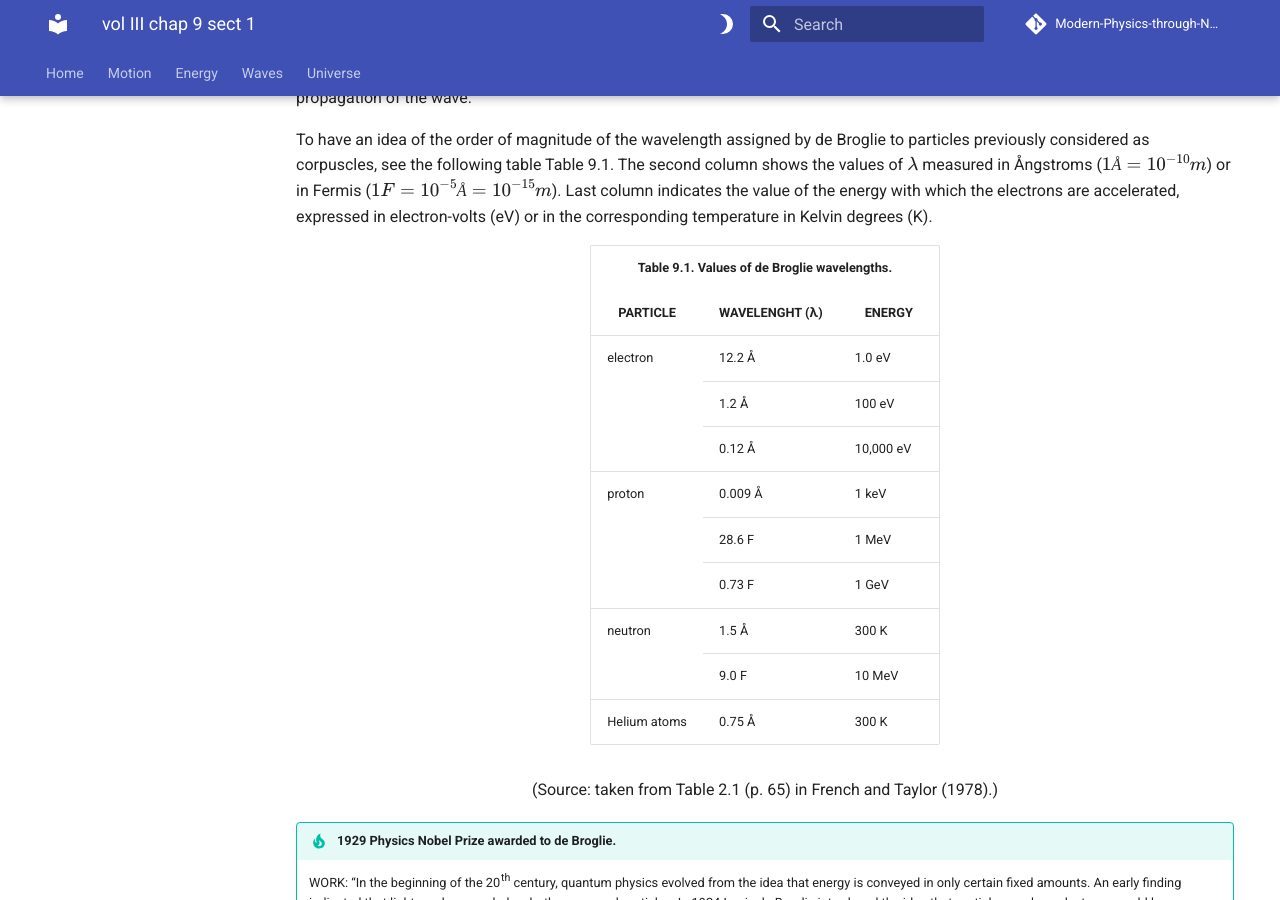
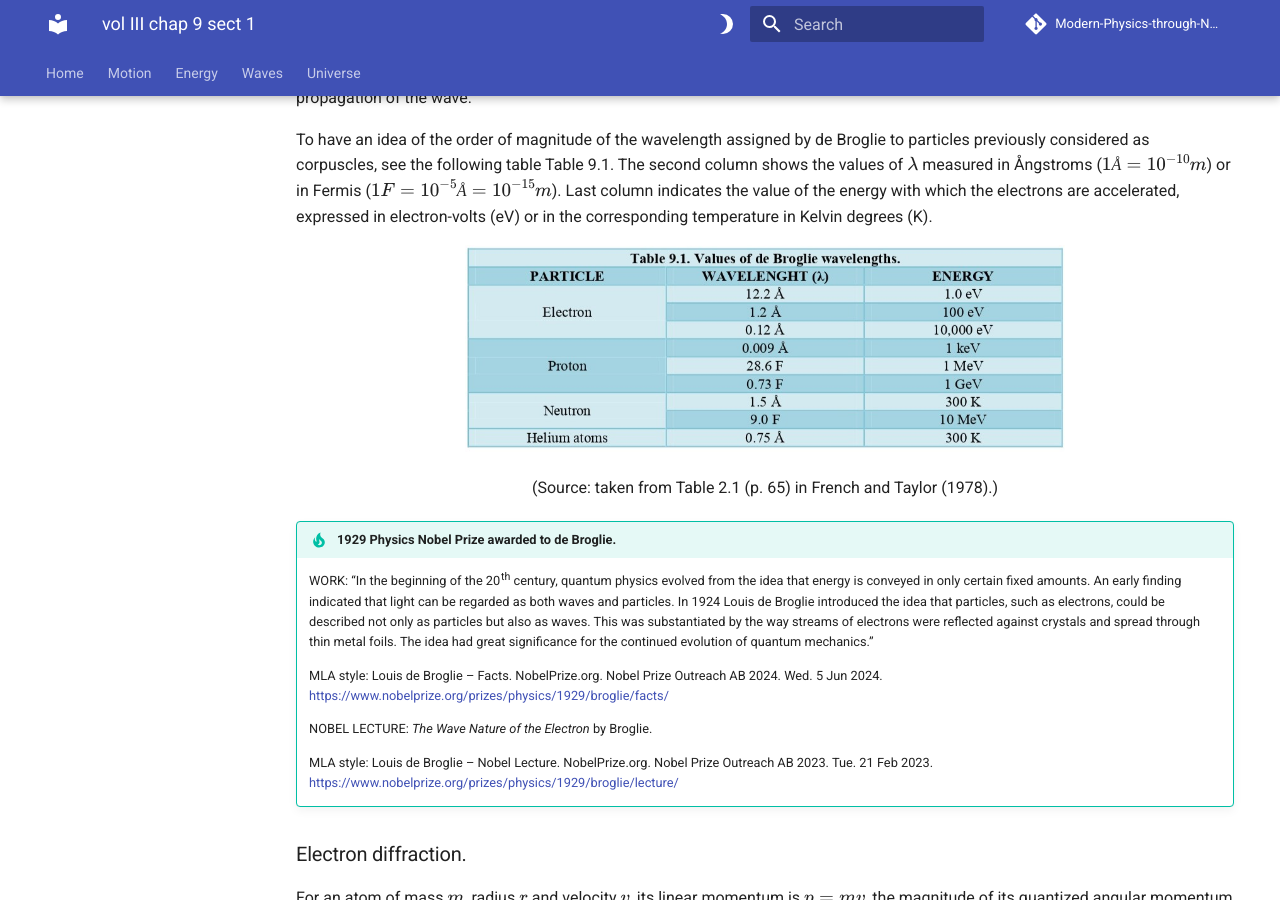
Before and after one commit to modphysnobel/modphysnobel.github.io, an MkDocs documentation site: the page built from docs/vol-III/vol-III-chap-9-sect-1.md, in a window 1280 px wide and 900 px high, scrolled down 2134 px. Built offline with MkDocs 1.6.1 and Material for MkDocs 9.7.7, drawn with Linux system fonts in a browser that asks for light colours; some web fonts are replaced; comment, search, counter and statistics services are not loaded.

Commit message:
Update vol-III-chap-9-sect-1.md

```diff
--- a/docs/vol-III/vol-III-chap-9-sect-1.md
+++ b/docs/vol-III/vol-III-chap-9-sect-1.md
@@ -64,110 +64,10 @@
 
 To have an idea of the order of magnitude of the wavelength assigned by de Broglie to particles previously considered as corpuscles, see the following table Table 9.1. The second column shows the values of $λ$ measured in Ångstroms ($1Å = 10^{-10} m$) or in Fermis ($1F = 10^{-5}Å = 10^{-15} m$). Last column indicates the value of the energy with which the electrons are accelerated, expressed in electron-volts (eV) or in the corresponding temperature in Kelvin degrees (K).
 
- <div style="text-align:center;">
-	<table width="100%">
-	<tr>
-	<th colspan="3" style="text-align: center">
-	Table 9.1. Values of de Broglie wavelengths.
-	</th>
-	</tr>
-		<tr>
-		<th style="text-align: center">
-		PARTICLE
-		</th>
-		<th style="text-align: center">
-	WAVELENGHT (λ)
-        </th>
-    <th style="text-align: center">
-	ENERGY
-    </th>
-        </tr>
-     <tr>
-    <td rowspan=3>
-    electron
-    </td>
-    <td>
-    12.2  Å
-    </td>
-     <td>
-    1.0 eV
-    </td>
-    </tr>
-    <tr>
-    <td>
-    1.2  Å
-    </td>
-     <td>
-    100 eV
-    </td>
-    </tr>
-    <tr>
-    <td>
-    0.12 Å
-    </td>
-     <td>
-    10,000 eV
-    </td>
-    </tr>
-      <tr>
-    <td rowspan=3>
-    proton
-    </td>
-    <td>
-    0.009 Å
-    </td>
-     <td>
-    1 keV
-    </td>
-    </tr>
-     <tr>
-    <td>
-	28.6 F
-    </td>
-     <td>
-    1 MeV
-    </td>
-    </tr>
-     <tr>
-    <td>
-	0.73 F
-    </td>
-     <td>
-    1 GeV
-    </td>
-    </tr>
-    <tr>
-    <td rowspan=2>
-	neutron
-    </td>
-    <td>
-	1.5 Å
-    </td>
-     <td>
-    300 K
-    </td>
-    </tr>
-    <tr>
-    <td>
-	9.0 F
-    </td>
-     <td>
-    10 MeV
-    </td>
-    </tr>
-     <tr>
-    <td>
-	Helium atoms
-    </td>
-    <td>
-	0.75 Å
-    </td>
-     <td>
-    300 K
-    </td>
-    </tr>
-	</table>
-    </div>
+ <p align="center" width="100%">
+    <img width="600" src="https://github.com/modphysnobel/modphysnobel.github.io/blob/main/docs/vol-III/figs/9.1.jpg?raw=true">
+</p>
+
 
 <center>
 (Source: taken from Table 2.1 (p. 65) in French and Taylor (1978).)
```
